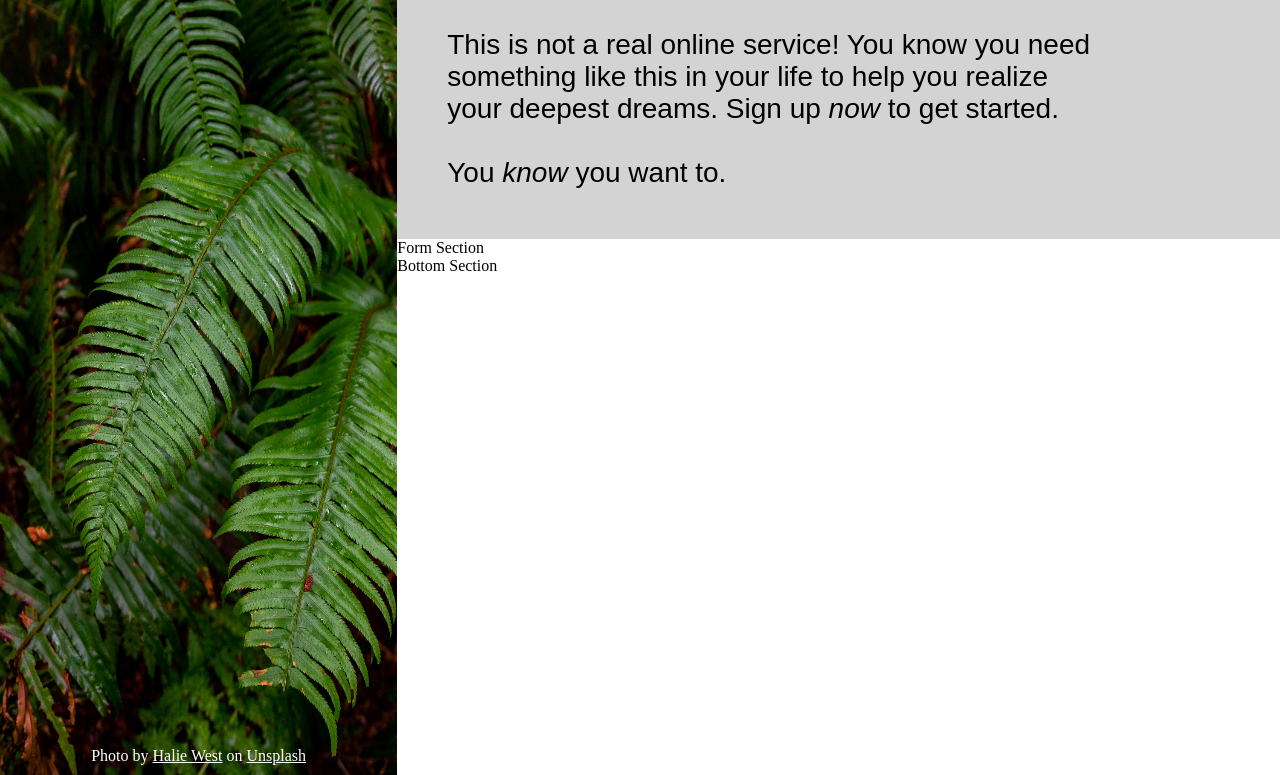
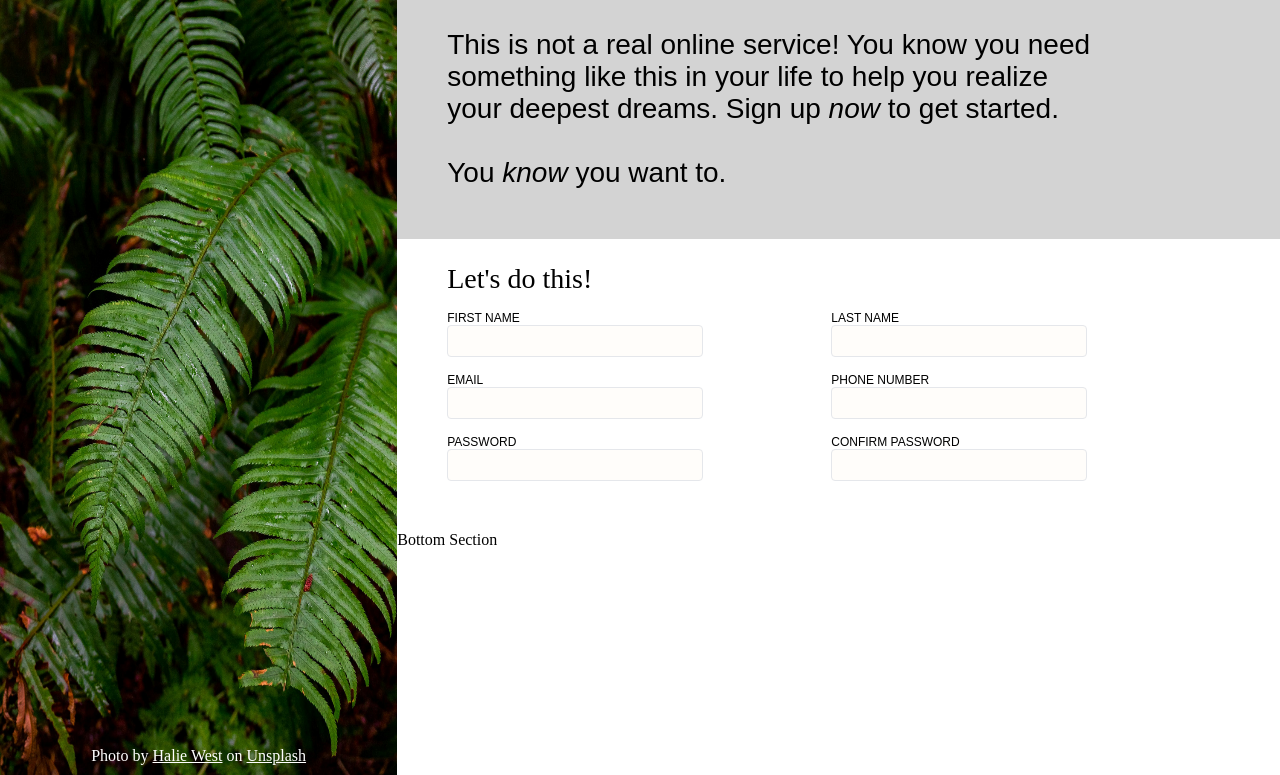
Before and after one commit to cbaronia/TOP_Sign-Up_Form, a plain HTML site: page index.html in a window 1280 px wide. Shown: the part 25-800 px from the top of the page. Drawn offline with Linux system fonts and the light colour scheme.

Commit message:
Add content and styles to main user form

```diff
--- a/index.html
+++ b/index.html
@@ -23,7 +23,46 @@
             </p>
             <p>You <span class="italicize">know</span> you want to.</p>
         </div>
-        <div>Form Section</div>
+        <div class="form-section">
+            <p>Let's do this!</p>
+            <form id="user-form" action="post">
+                <div class="form-col">
+                    <div class="input_element">
+                        <label for="first_name">FIRST NAME</label>
+                        <input type="text" id="first_name" name="first_name" required>
+                    </div>
+
+                    <div class="input_element">
+                        <label for="email">EMAIL</label>
+                        <input type="email" id="email" name="email" required>
+                    </div>
+
+                    <div class="input_element">
+                        <label for="password">PASSWORD</label>
+                        <input type="password" id="password" name="password" required>
+                    </div>
+                </div>
+
+                <div class="form-col">
+                    <div class="input_element">
+                        <label for="last_name">LAST NAME</label>
+                        <input type="text" id="last_name" name="last_name" required>
+                    </div>
+
+
+                    <div class="input_element">
+                        <label for="phone_number">PHONE NUMBER</label>
+                        <input type="tel" id="phone_number" name="phone_number">
+                    </div>
+
+                    <div class="input_element">
+                        <label for="confirm_password">CONFIRM PASSWORD</label>
+                        <input type="password" id="confirm_password" name="confirm_password" required>
+                    </div>
+                </div>
+
+            </form>
+        </div>
         <div>Bottom Section</div>
     </div>
 </body>
--- a/styles.css
+++ b/styles.css
@@ -38,6 +38,10 @@ body {
 
 a {
   color: white;
+}
+
+label {
+  display: block;
 }
 
 .side-bar {
@@ -96,3 +100,45 @@ a {
   font-family: sans-serif;
   text-wrap: balance;
 }
+
+.form-section {
+  padding: 24px 0px 50px 50px;
+}
+
+.form-section > p {
+  font-size: 1.75rem;
+  padding-bottom: 16px;
+}
+
+#user-form {
+  display: flex;
+  gap: 128px;
+  font-family: sans-serif;
+}
+
+.form-col {
+  display: flex;
+  flex-direction: column;
+  gap: 16px;
+}
+
+.input_element > label {
+  font-size: 0.75rem;
+  font-weight: 500;
+}
+
+.input_element > input {
+  height: 32px;
+  width: 256px;
+  padding: 8px 0 8px 8px;
+  font-size: 1.2rem;
+  border: 1px solid #E5E7EB;
+  border-radius: 4px;
+  background-color: rgb(255, 253, 250);
+}
+
+.input_element > input:focus {
+  outline: none;
+  border: 1px solid rgb(113, 195, 247);
+  box-shadow: 4px 4px 4px #E5E7EB;
+}
```
